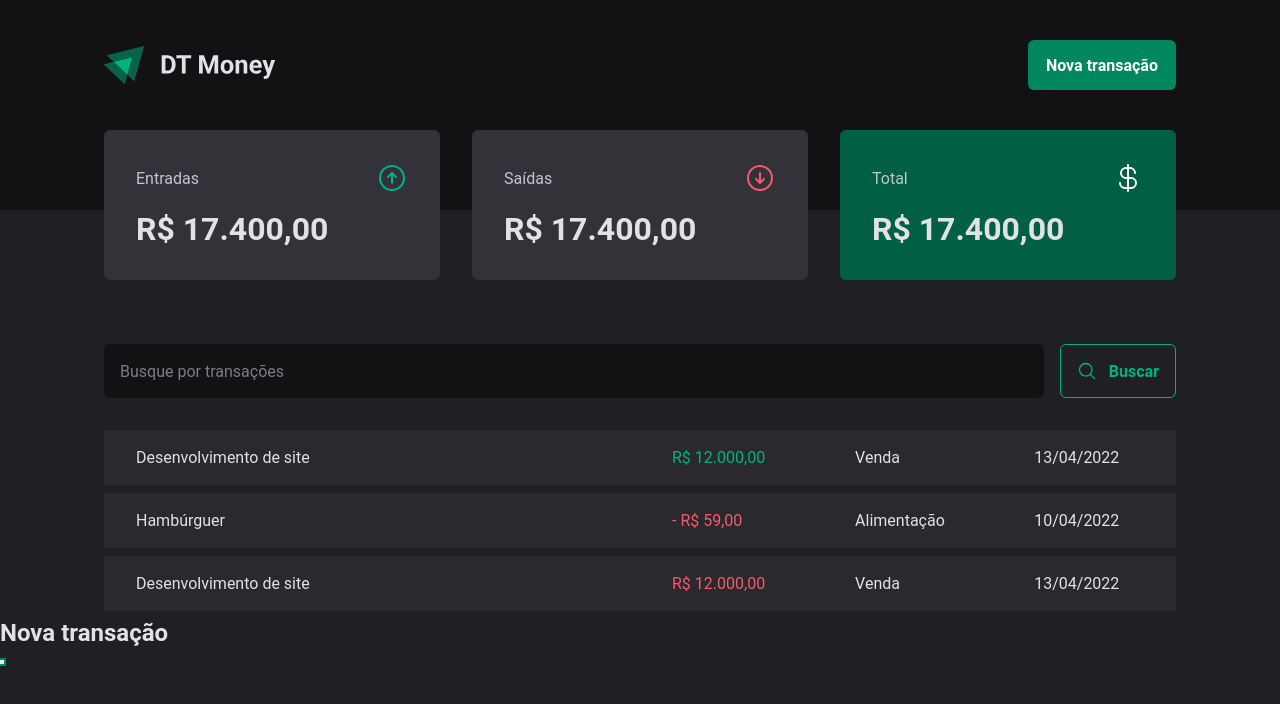
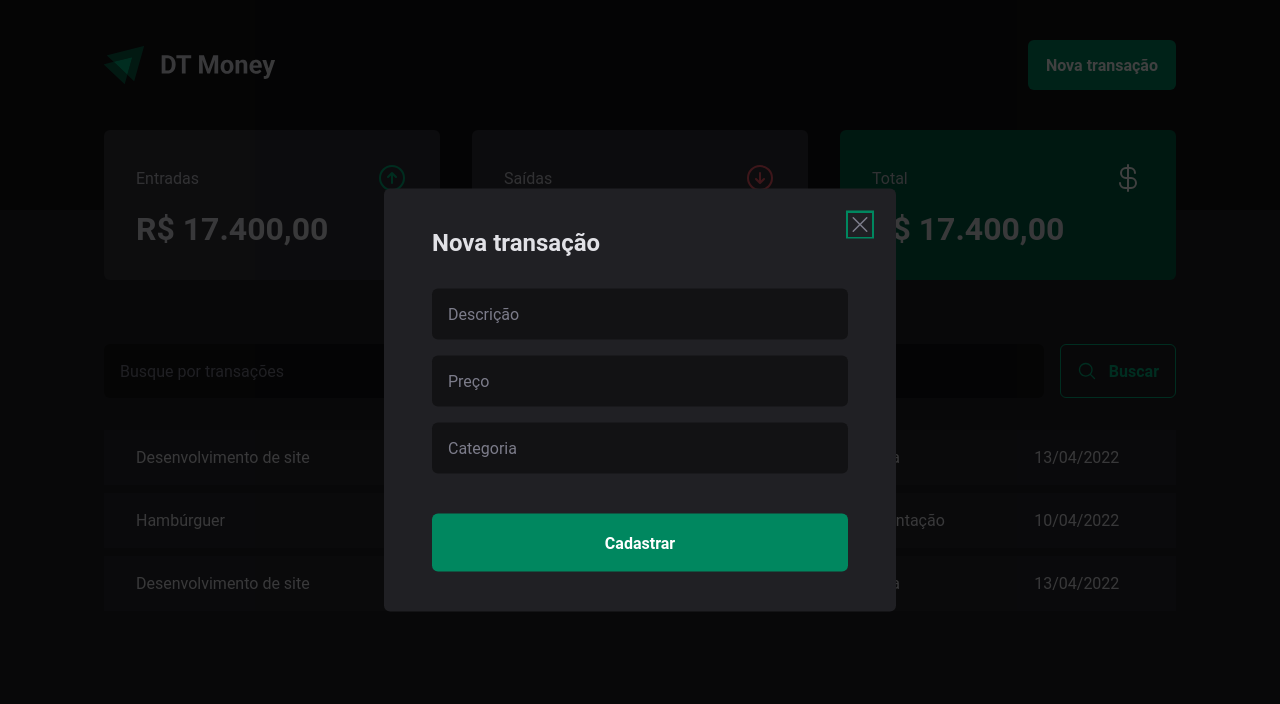
Before and after one commit to yuriqpaiva/dt-money, a React app: page / in a window 1280 px wide. Both pictures are taken after a click on the button "Nova transação". Shown: the top 704 px of the page. Built offline with nearby package versions, Linux system fonts and the light colour scheme; the HTML template or start-up script is replaced by a standard one.

Commit message:
Add new transaction modal styles

```diff
--- a/src/components/Header/index.tsx
+++ b/src/components/Header/index.tsx
@@ -1,6 +1,7 @@
 import { HeaderContainer, HeaderContent, NewTransactionButton } from './styles';
 import logoImg from '../../assets/logo.svg';
 import * as Dialog from '@radix-ui/react-dialog';
+import { NewTransactionModal } from '../NewTransactionModal';
 
 export function Header() {
   return (
@@ -12,13 +13,8 @@
           <Dialog.DialogTrigger asChild>
             <NewTransactionButton>Nova transação</NewTransactionButton>
           </Dialog.DialogTrigger>
-          <Dialog.Portal>
-            <Dialog.Overlay />
-            <Dialog.Content>
-              <Dialog.Title>Nova transação</Dialog.Title>
-              <Dialog.Close />
-            </Dialog.Content>
-          </Dialog.Portal>
+
+          <NewTransactionModal />
         </Dialog.Root>
       </HeaderContent>
     </HeaderContainer>
--- /dev/null
+++ b/src/components/NewTransactionModal/index.tsx
@@ -0,0 +1,27 @@
+import * as Dialog from '@radix-ui/react-dialog';
+import { CloseButton, Content, Overlay } from './styles';
+import { X } from '@phosphor-icons/react';
+
+export function NewTransactionModal() {
+  return (
+    <Dialog.Portal>
+      <Overlay />
+      <Content>
+        <Dialog.Title>Nova transação</Dialog.Title>
+
+        <CloseButton>
+          <X size={24} />
+        </CloseButton>
+
+        <form action="">
+          <input type="text" placeholder="Descrição" required />
+          <input type="text" placeholder="Preço" required />
+          <input type="text" placeholder="Categoria" required />
+
+          <button type="submit">Cadastrar</button>
+        </form>
+
+      </Content>
+    </Dialog.Portal>
+  );
+}
--- /dev/null
+++ b/src/components/NewTransactionModal/styles.ts
@@ -0,0 +1,72 @@
+import styled from 'styled-components';
+import * as Dialog from '@radix-ui/react-dialog';
+
+export const Overlay = styled(Dialog.Overlay)`
+  position: fixed;
+  width: 100vw;
+  height: 100vh;
+  inset: 0;
+  background-color: rgba(0, 0, 0, 0.75);
+`;
+
+export const Content = styled(Dialog.Content)`
+  min-width: 32rem;
+  border-radius: 6px;
+  padding: 2.5rem 3rem;
+  background-color: ${({ theme }) => theme['gray-800']};
+
+  position: fixed;
+  top: 50%;
+  left: 50%;
+  transform: translate(-50%, -50%);
+
+  form {
+    margin-top: 2rem;
+
+    display: flex;
+    flex-direction: column;
+    gap: 1rem;
+
+    input {
+      border-radius: 6px;
+      border: 0;
+      background-color: ${({ theme }) => theme['gray-900']};
+      color: ${({ theme }) => theme['gray-300']};
+      padding: 1rem;
+
+      &::placeholder {
+        color: ${({ theme }) => theme['gray-500']};
+      }
+    }
+
+
+    button[type="submit"] {
+      height: 58px;
+      border: 0;
+      background-color: ${({ theme }) => theme['green-500']};
+      color: ${({ theme }) => theme['white']};
+      font-weight: bold;
+      padding: 0 1.25rem;
+      border-radius: 6px;
+      margin-top: 1.5rem;
+
+      cursor: pointer;
+
+      &:hover {
+        transition: background-color 0.2s;
+        background-color: ${({ theme }) => theme['green-700']};
+      }
+    }
+  }
+`;
+
+export const CloseButton = styled(Dialog.Close)`
+  position: absolute;
+  background-color: transparent;
+  border: 0;
+  top: 1.5rem;
+  right: 1.5rem;
+  line-height: 0;
+  cursor: pointer;
+  color: ${({ theme }) => theme['gray-500']};
+`
```
